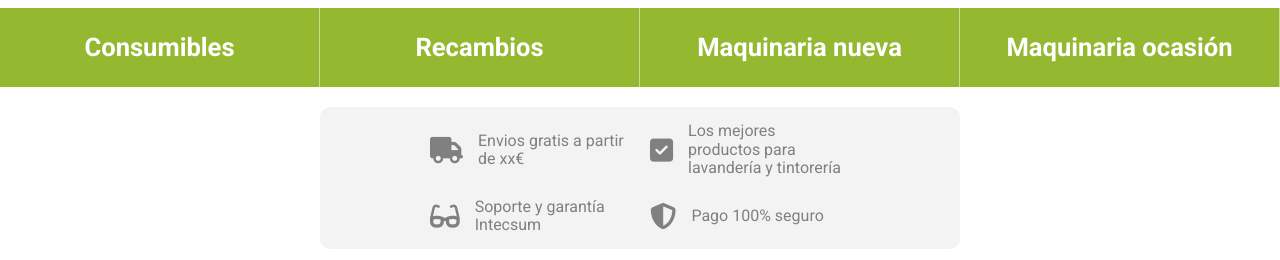
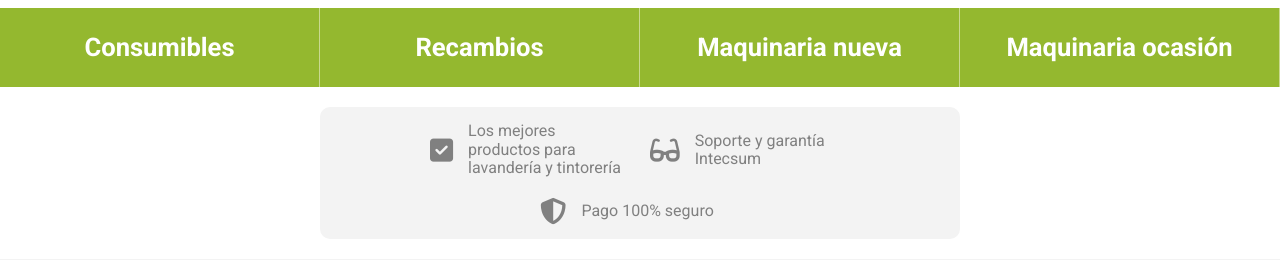
Before and after one commit to fparrarform/intecsum, a website: page index.html in a window 1280 px wide. Shown: the part 142-402 px from the top of the page. Drawn offline with nearby package versions, Linux system fonts and the light colour scheme.

Commit message:
Arreglado brand-message

```diff
--- a/index.html
+++ b/index.html
@@ -201,7 +201,7 @@
         <main class="home">
             <div id="brand-message1" class="brand-message">
                 <ul>
-                    <li><i class="fas fa-truck"></i><span>Envios gratis a partir de xx€</span></li>
+                    <!-- <li><i class="fas fa-truck"></i><span>Envios gratis a partir de xx€</span></li> -->
                     <li><i class="fas fa-check-square"></i><span>Los mejores productos para lavandería y tintorería</span></li>
                     <li><i class="fas fa-glasses"></i><span>Soporte y garantía Intecsum</span></li>
                     <li><i class="fas fa-shield-alt"></i><span>Pago 100% seguro</span></li>
```
